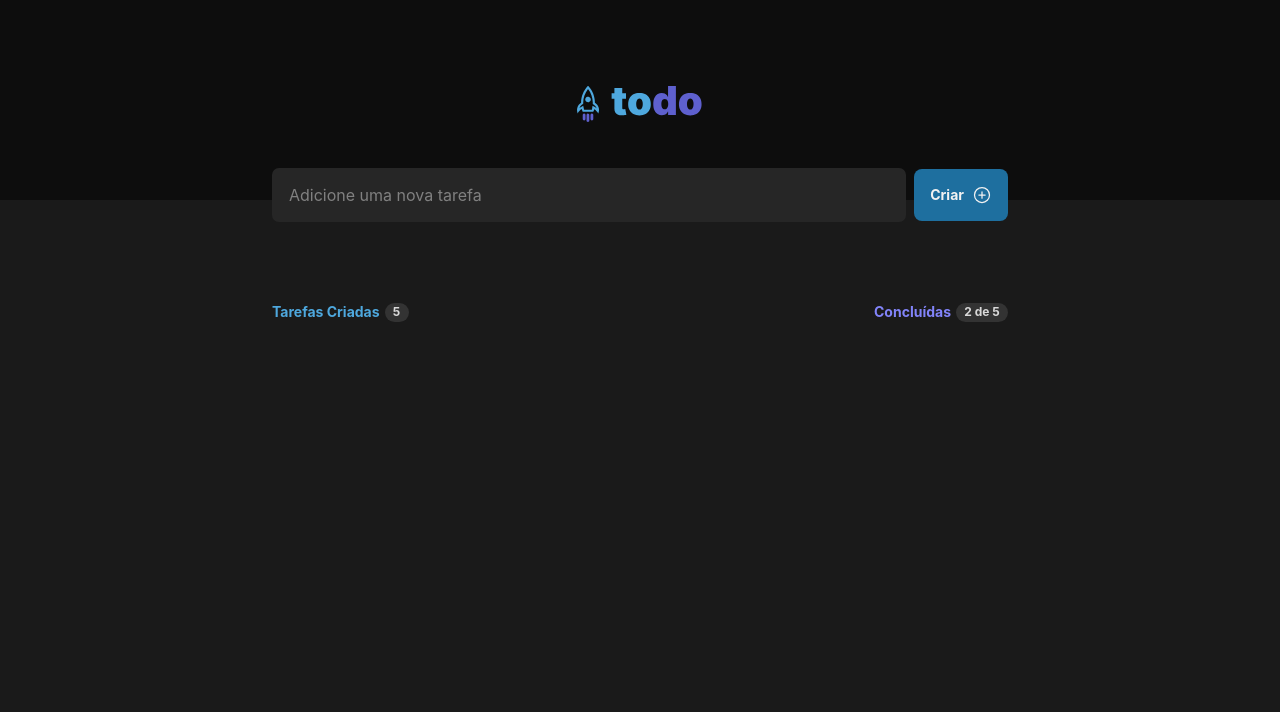
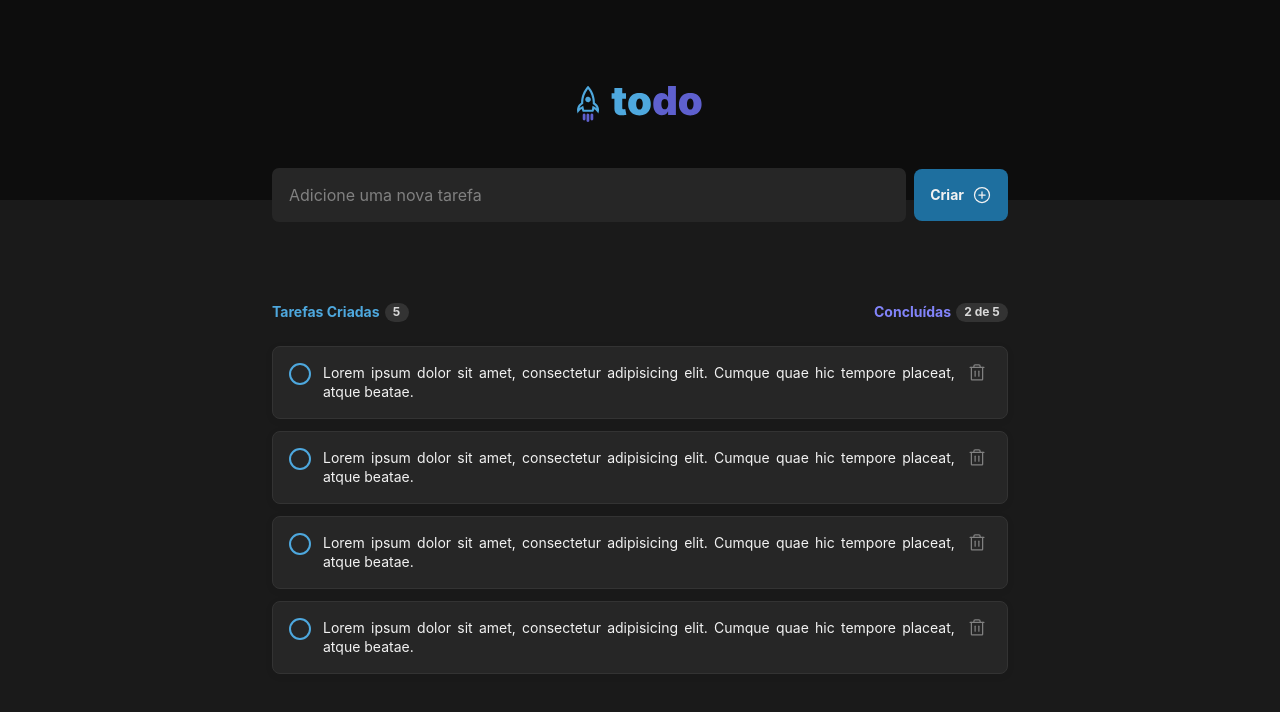
Before and after one commit to gomessgbr/ignite-To-Do, a React (Vite) app: page / in a window 1280 px wide. Shown: the top 712 px of the page. Built offline with nearby package versions, Linux system fonts and the light colour scheme.

Commit message:
feat: taskItem style and content

```diff
--- a/src/components/TaskItem.module.css
+++ b/src/components/TaskItem.module.css
@@ -0,0 +1,67 @@
+.containerTaskItem {
+  display: flex;
+  flex-direction: row;
+  align-items: flex-start;
+  padding: 16px;
+  gap: 12px;
+  width: 100%;
+  max-width: 46rem;
+  background: var(--gray-500);
+  border: 1px solid var(--gray-400);
+  box-shadow: 0px 2px 8px rgba(0, 0, 0, 0.06);
+  border-radius: 8px;
+  margin-bottom: 12px;
+}
+.radioButton,
+.radioButtonSeleted {
+  grid-area: toggle;
+  width: 22px;
+  height: 22px;
+  cursor: pointer;
+  border-radius: 999px;
+}
+
+.radioButton {
+  border: 2px solid var(--blue);
+  background: none;
+}
+.radioButtonSeleted {
+  display: flex;
+  align-items: center;
+  justify-content: center;
+  color: var(--gray-100);
+  border: 3px solid var(--purple);
+  background: var(--purple);
+}
+
+.contentTask,
+.contentTaskSelected {
+  grid-area: text;
+  width: 90%;
+  text-align: justify;
+  color: var(--gray-100);
+  font-weight: 400;
+  font-size: 0.875rem;
+  line-height: 1.22rem;
+}
+.contentTask {
+}
+
+.contentTaskSelected {
+  text-decoration-line: line-through;
+  color: var(--gray-300);
+}
+
+.deleteButton {
+  grid-area: delete;
+  display: flex;
+  background-color: transparent;
+  border: 0;
+  color: var(--gray-300);
+  cursor: pointer;
+  transition: color 0.2s;
+}
+
+.deleteButton:hover {
+  color: var(--danger);
+}
--- a/src/components/TaskItem.tsx
+++ b/src/components/TaskItem.tsx
@@ -3,5 +3,16 @@ import { Trash } from "phosphor-react";
 import styles from "./TaskItem.module.css";
 
 export function TaskItem() {
-  return <div className={styles.containerTaskItem}></div>;
+  return (
+    <div className={styles.containerTaskItem}>
+      <button className={styles.radioButton} />
+      <div className={styles.contentTask}>
+        Lorem ipsum dolor sit amet, consectetur adipisicing elit. Cumque quae
+        hic tempore placeat, atque beatae.
+      </div>
+      <button className={styles.deleteButton}>
+        <Trash size={20} />
+      </button>
+    </div>
+  );
 }
```
